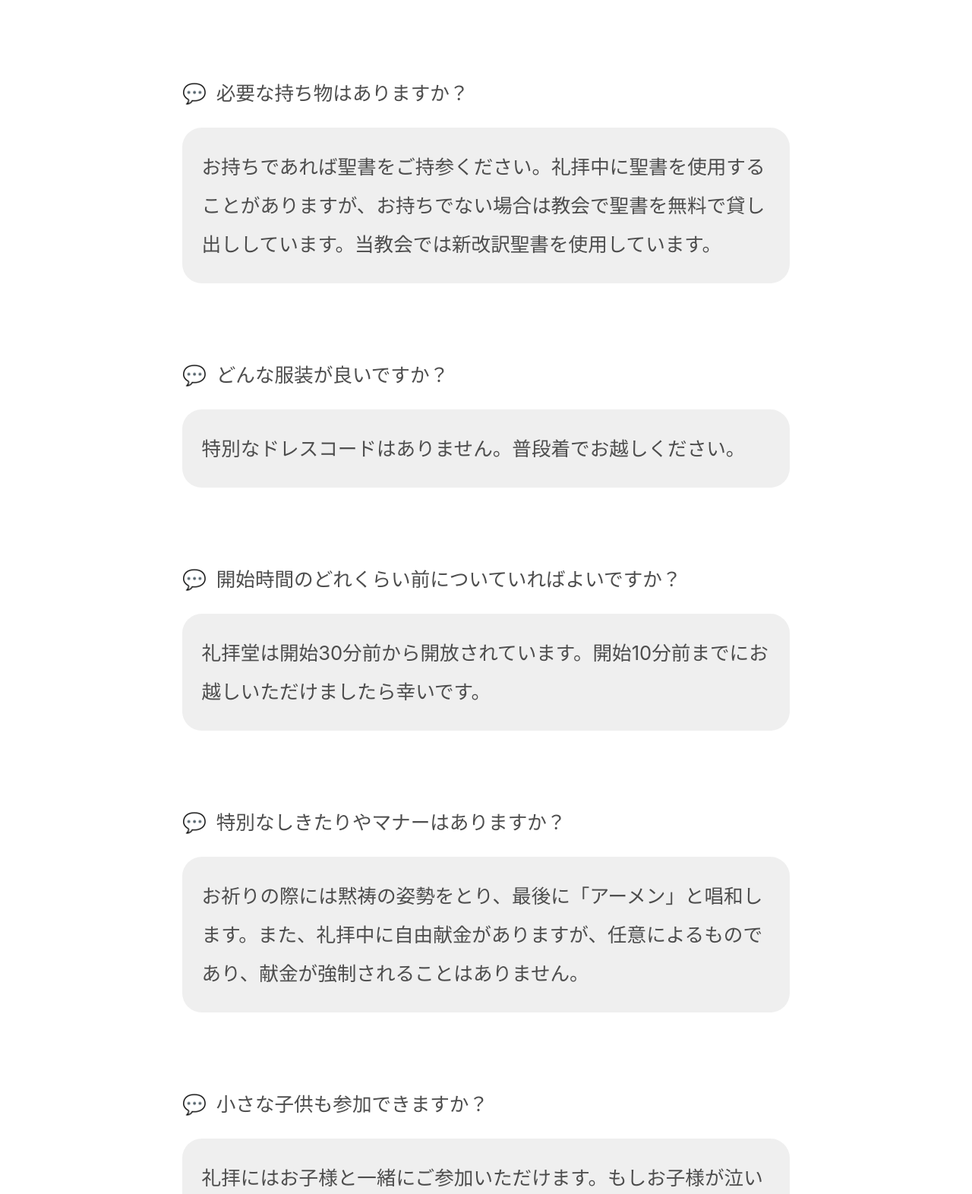
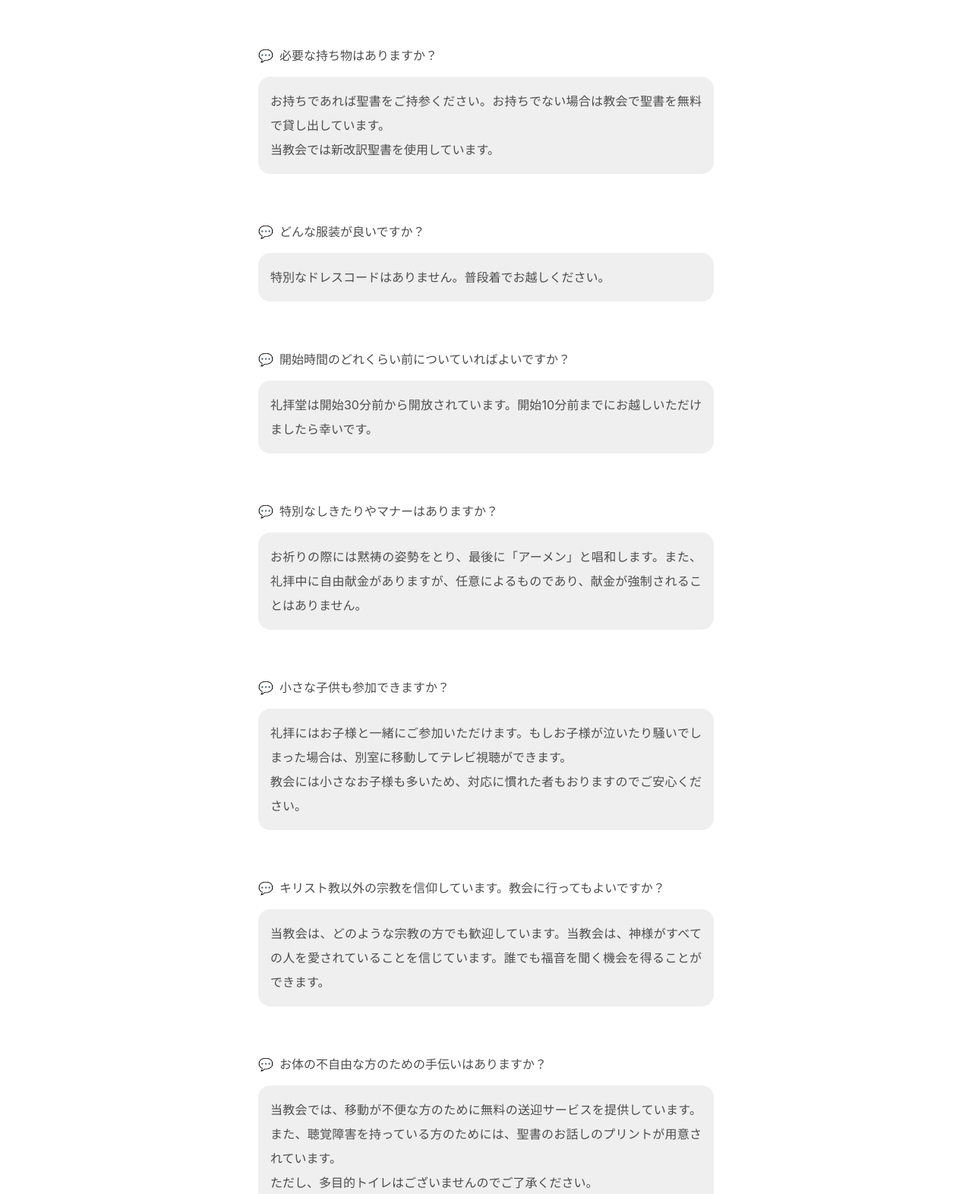
Before and after one commit to axunion/nitonabbc-site, an Astro site: page /faq in a window 1280 px wide. Shown: the part 331-1903 px from the top of the page at 76% size. Built offline with nearby package versions, Linux system fonts and the light colour scheme; Astro itself is replaced by a stand-in of ours; a web font is replaced by a local one.

Commit message:
Clean up and restructure style

```diff
--- a/src/components/Footer.astro
+++ b/src/components/Footer.astro
@@ -1,6 +1,6 @@
 <footer class="footer" data-scroll="theme-dark">
-  <div class="icons">
-    <!-- <a href="http://" target="_blank" rel="noopener noreferrer">
+  <!-- <div class="icons">
+    <a href="http://" target="_blank" rel="noopener noreferrer">
       <svg class="icon" xmlns="http://www.w3.org/2000/svg" viewBox="0 0 24 24">
         <path
           d="M18.2048 2.25H21.5128L14.2858 10.51L22.7878 21.75H16.1308L10.9168 14.933L4.95084 21.75H1.64084L9.37084 12.915L1.21484 2.25H8.04084L12.7538 8.481L18.2048 2.25ZM17.0438 19.77H18.8768L7.04484 4.126H5.07784L17.0438 19.77Z"
@@ -33,8 +33,8 @@
         >
         </path>
       </svg>
-    </a> -->
-  </div>
+    </a>
+  </div> -->
 
   <div>
     <small>&copy; Nitona Bible Baptist Church.</small>
@@ -43,10 +43,11 @@
 
 <style>
   .footer {
+    align-items: center;
     box-sizing: border-box;
     display: flex;
     flex-direction: column;
-    font-size: 1.5vw;
+    justify-content: center;
     min-height: 100vh;
     padding: 20px;
     text-align: center;
@@ -63,10 +64,4 @@
     height: 40px;
     vertical-align: top;
   }
-
-  @media (max-width: 768px) {
-    .footer {
-      font-size: 100%;
-    }
-  }
 </style>
--- a/src/components/Header.astro
+++ b/src/components/Header.astro
@@ -14,8 +14,9 @@
   }
 
   .h1 {
+    font-family: "Zen Maru Gothic", serif;
     font-size: 120%;
-    font-weight: normal;
+    letter-spacing: 0.05em;
     margin: 0;
   }
 
--- a/src/layouts/Layout.astro
+++ b/src/layouts/Layout.astro
@@ -30,95 +30,23 @@ const { title = SITE_TITLE, description = SITE_DESCRIPTION } = Astro.props;
     <meta property="og:description" content={description} />
     <meta property="og:site_name" content={title} />
     <link rel="icon" href="/favicon.ico" />
+    <link rel="preconnect" href="https://fonts.googleapis.com" />
+    <link rel="preconnect" href="https://fonts.gstatic.com" crossorigin />
+    <link
+      rel="stylesheet"
+      href="https://fonts.googleapis.com/css2?family=Zen+Maru+Gothic&display=swap&text=仁戸名聖書バプテスト教会"
+    />
     <title>{title}</title>
   </head>
 
   <body>
-    <div class="viewport">
-      <Header />
-      <Nav />
+    <Header />
+    <Nav />
 
-      <main class="main">
-        <slot />
-      </main>
+    <slot />
 
-      <Footer />
-    </div>
+    <Footer />
   </body>
 </html>
 
 <script src="@/scripts/scroll.ts"></script>
-
-<style>
-  .viewport {
-    min-height: 100vh;
-    min-width: 320px;
-    position: relative;
-  }
-
-  .main {
-    font-size: 2vw;
-  }
-
-  @media (max-width: 768px) {
-    .main {
-      font-size: 100%;
-    }
-  }
-</style>
-
-<style is:global>
-  .grecaptcha-badge {
-    visibility: hidden;
-  }
-
-  .block {
-    align-items: center;
-    box-sizing: border-box;
-    display: flex;
-    flex-direction: column;
-    justify-content: center;
-    min-height: 100vh;
-    overflow: hidden;
-    padding: 10vh 5vw;
-  }
-
-  .block > .box {
-    max-width: 100%;
-    min-width: 60%;
-    width: 800px;
-  }
-
-  .box {
-    position: relative;
-  }
-
-  .box.fill,
-  .box.fix {
-    display: flex;
-    gap: 40px;
-  }
-
-  .box.center {
-    align-items: center;
-    display: flex;
-    flex-direction: column;
-    justify-content: center;
-  }
-
-  .box.fill > .cell {
-    flex: auto;
-  }
-
-  .box.fix > .cell {
-    flex: 0 1 100%;
-  }
-
-  @media (max-width: 768px) {
-    .box.fill,
-    .box.fix {
-      flex-direction: column;
-      gap: 20px;
-    }
-  }
-</style>
--- a/src/layouts/SpecialsLayout.astro
+++ b/src/layouts/SpecialsLayout.astro
@@ -32,11 +32,16 @@ const pageTitle = title ? `${title} - ${SITE_TITLE}` : SITE_TITLE;
     <meta property="og:description" content={description} />
     <meta property="og:site_name" content={pageTitle} />
     <link rel="icon" href="/favicon.ico" />
+    <link rel="preconnect" href="https://fonts.googleapis.com" />
+    <link rel="preconnect" href="https://fonts.gstatic.com" crossorigin />
+    <link
+      rel="stylesheet"
+      href="https://fonts.googleapis.com/css2?family=Zen+Maru+Gothic&display=swap&text=仁戸名聖書バプテスト教会"
+    />
     <title>{pageTitle}</title>
   </head>
 
   <body>
-    <div class="viewport">
     <Header />
     <Nav />
 
@@ -49,19 +54,12 @@ const pageTitle = title ? `${title} - ${SITE_TITLE}` : SITE_TITLE;
     </main>
 
     <Footer />
-    </div>
   </body>
 </html>
 
 <script src="@/scripts/scroll.ts"></script>
 
 <style>
-  .viewport {
-    min-height: 100vh;
-    min-width: 320px;
-    position: relative;
-  }
-
   .main {
     margin: 0 auto;
     max-width: 600px;
--- a/src/pages/access.astro
+++ b/src/pages/access.astro
@@ -4,6 +4,7 @@ import Heading from "@/components/Heading.astro";
 ---
 
 <Layout title="アクセス - 仁戸名聖書バプテスト教会">
+  <main>
     <section class="block" data-scroll="theme-light">
       <div class="box">
         <Heading en="Access" ja="アクセス" />
@@ -41,6 +42,7 @@ import Heading from "@/components/Heading.astro";
         </p>
       </div>
     </section>
+  </main>
 </Layout>
 
 <style>
--- a/src/pages/faq.astro
+++ b/src/pages/faq.astro
@@ -4,6 +4,7 @@ import Heading from "@/components/Heading.astro";
 ---
 
 <Layout title="よくある質問 - 仁戸名聖書バプテスト教会">
+  <main>
     <section class="block" data-scroll="theme-light">
       <div class="box">
         <Heading en="FAQ" ja="よくある質問" />
@@ -11,7 +12,9 @@ import Heading from "@/components/Heading.astro";
         <dl class="dl">
           <dt class="dt">必要な持ち物はありますか？</dt>
           <dd class="dd">
-          お持ちであれば聖書をご持参ください。礼拝中に聖書を使用することがありますが、お持ちでない場合は教会で聖書を無料で貸し出ししています。当教会では新改訳聖書を使用しています。
+            お持ちであれば聖書をご持参ください。お持ちでない場合は教会で聖書を無料で貸し出しています。
+            <br />
+            当教会では新改訳聖書を使用しています。
           </dd>
 
           <dt class="dt">どんな服装が良いですか？</dt>
@@ -31,7 +34,9 @@ import Heading from "@/components/Heading.astro";
 
           <dt class="dt">小さな子供も参加できますか？</dt>
           <dd class="dd">
-          礼拝にはお子様と一緒にご参加いただけます。もしお子様が泣いたり騒いでしまった場合は、別室に移動してテレビ視聴ができます。教会には小さなお子様も多いため、対応に慣れた者もおりますのでご安心ください。
+            礼拝にはお子様と一緒にご参加いただけます。もしお子様が泣いたり騒いでしまった場合は、別室に移動してテレビ視聴ができます。
+            <br />
+            教会には小さなお子様も多いため、対応に慣れた者もおりますのでご安心ください。
           </dd>
 
           <dt class="dt">
@@ -43,16 +48,20 @@ import Heading from "@/components/Heading.astro";
 
           <dt class="dt">お体の不自由な方のための手伝いはありますか？</dt>
           <dd class="dd">
-          当教会では、移動が不便な方のために無料の送迎サービスを提供しています。また、聴覚障害を持っている方のためには、聖書のお話しのプリントが用意されています。ただし、多目的トイレはございませんのでご了承ください。
+            当教会では、移動が不便な方のために無料の送迎サービスを提供しています。また、聴覚障害を持っている方のためには、聖書のお話しのプリントが用意されています。
+            <br />
+            ただし、多目的トイレはございませんのでご了承ください。
           </dd>
         </dl>
       </div>
     </section>
+  </main>
 </Layout>
 
 <style>
   .dl {
-    margin: 0;
+    margin: auto;
+    max-width: 600px;
   }
 
   .dt {
@@ -72,5 +81,6 @@ import Heading from "@/components/Heading.astro";
     line-height: 2;
     margin: 0 0 4em;
     padding: 1em;
+    text-align: justify;
   }
 </style>
--- a/src/styles/global.css
+++ b/src/styles/global.css
@@ -70,3 +70,57 @@ img {
   max-width: 100%;
   vertical-align: top;
 }
+
+.grecaptcha-badge {
+  visibility: hidden;
+}
+
+.block {
+  align-items: center;
+  box-sizing: border-box;
+  display: flex;
+  flex-direction: column;
+  justify-content: center;
+  min-height: 100vh;
+  overflow: hidden;
+  padding: 10vh 5vw;
+}
+
+.block > .box {
+  max-width: 100%;
+  min-width: 60%;
+  width: 800px;
+}
+
+.box {
+  position: relative;
+}
+
+.box.fill,
+.box.fix {
+  display: flex;
+  gap: 40px;
+}
+
+.box.center {
+  align-items: center;
+  display: flex;
+  flex-direction: column;
+  justify-content: center;
+}
+
+.box.fill > .cell {
+  flex: auto;
+}
+
+.box.fix > .cell {
+  flex: 0 1 100%;
+}
+
+@media (max-width: 768px) {
+  .box.fill,
+  .box.fix {
+    flex-direction: column;
+    gap: 20px;
+  }
+}
```
Also changed, not shown: src/pages/contact.astro (+20 -19 lines), src/pages/index.astro (+10 -0 lines). Lines whose indentation alone changed are shown as unchanged.
